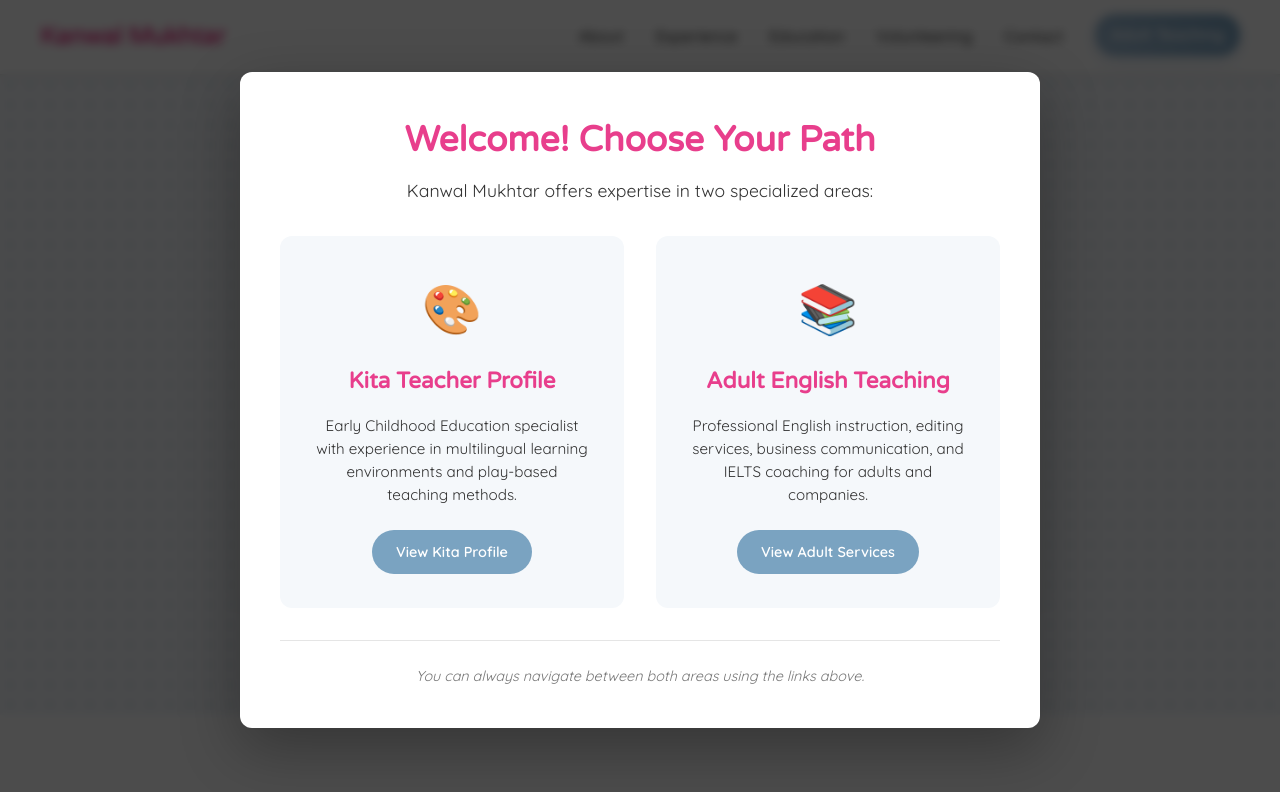
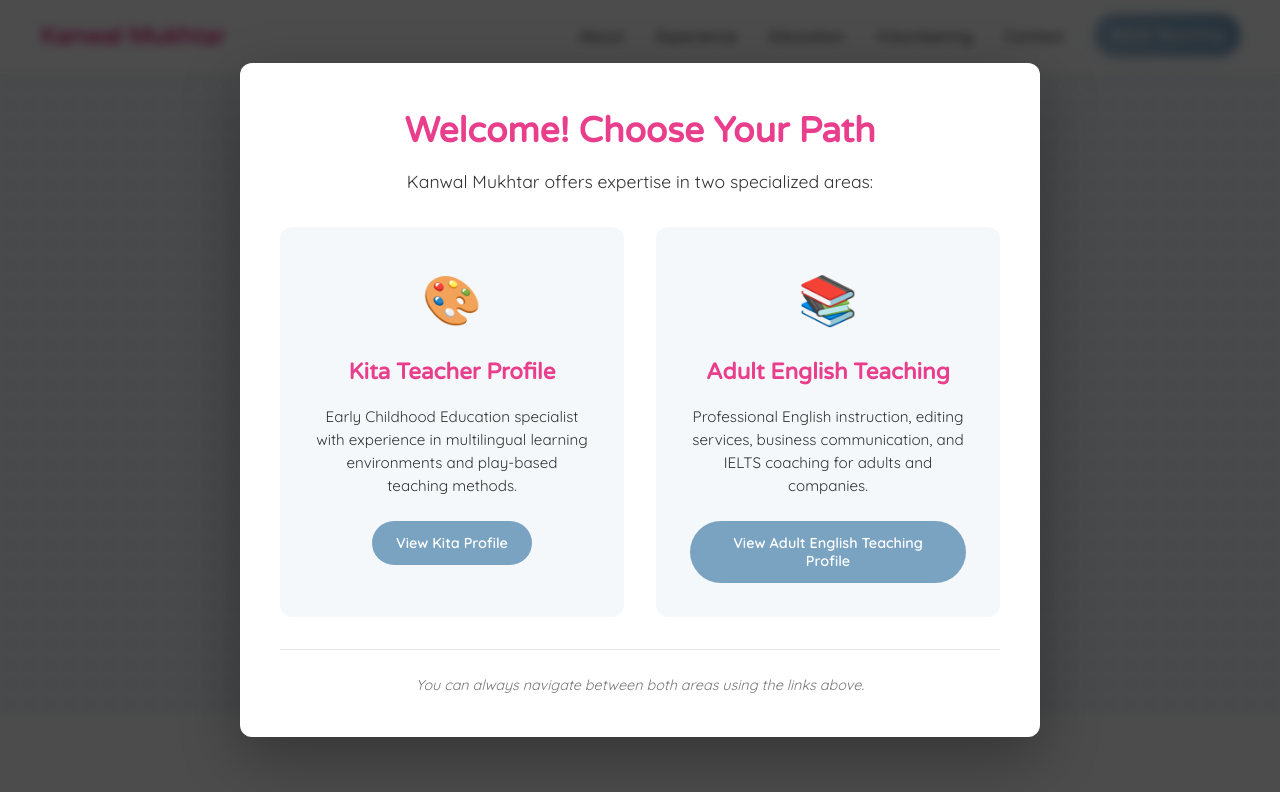
Before and after one commit to kanwalm/portfolio, a plain HTML site: page index.html in a window 1280 px wide. Shown: the top 792 px of the page. Drawn offline with Linux system fonts and the light colour scheme.

Commit message:
Update button text for Adult English Teaching section to improve clarity and user experience.

```diff
--- a/index.html
+++ b/index.html
@@ -154,7 +154,7 @@
                     <div class="option-icon">📚</div>
                     <h3>Adult English Teaching</h3>
                     <p>Professional English instruction, editing services, business communication, and IELTS coaching for adults and companies.</p>
-                    <button class="option-btn btn-adult">View Adult Services</button>
+                    <button class="option-btn btn-adult">View Adult English Teaching Profile</button>
                 </div>
             </div>
 
```
